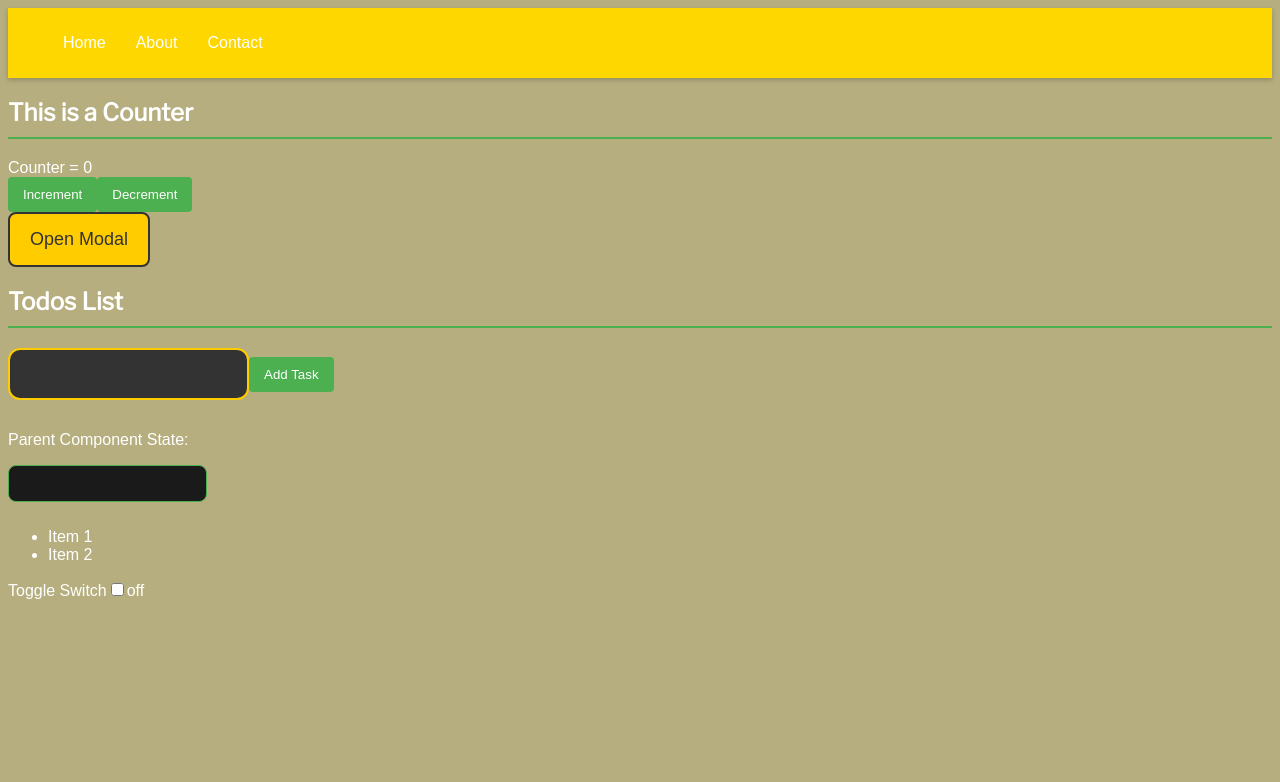
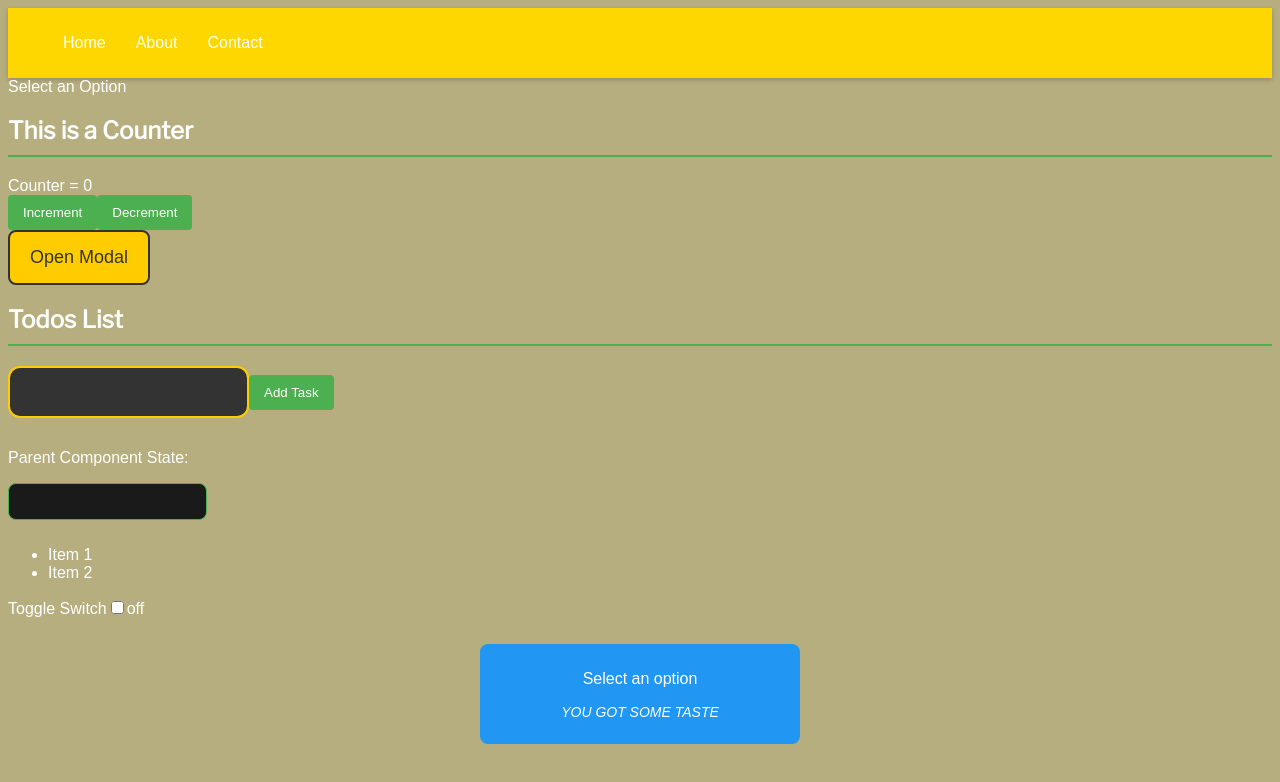
Before and after one commit to Musxeto/react-practice, a React (Create React App) app: page / in a window 1280 px wide. Shown: the top 782 px of the page. Built offline with nearby package versions, Linux system fonts and the light colour scheme; a web font is replaced by a local one.

Commit message:
Dropdown Menu

```diff
--- a/src/App.css
+++ b/src/App.css
@@ -185,3 +185,19 @@ input {
     border-color: #ffcc00;
     box-shadow: 0px 0px 5px rgba(255, 204, 0, 0.5);
 }
+.selected-option {
+    background-color: #2196F3; /* Blue color */
+    color: #fff;
+    padding: 10px;
+    margin-top: 20px;
+    border-radius: 8px;
+    text-align: center;
+    max-width: 300px; /* Adjust the width as needed */
+    margin: 20px auto; /* Center the component */
+  }
+
+  .funny-instructions {
+    font-style: italic;
+    font-size: 14px;
+    margin-top: 10px;
+  }
--- a/src/App.js
+++ b/src/App.js
@@ -1,23 +1,44 @@
 import './App.css';
+import React, { useState } from 'react';
 import Counter from './components/Counter/Counter.js';
 import TodosList from './components/todos-list/TodosList.js';
 import ParentComponent from './components/controlled-input/ParentComponent.js';
 import DataFetcher from './components/fetch-data/DataFetcher.js';
-import ToggleSwitch from './components/Day 4/ToggleSwtich.js'
+import ToggleSwitch from './components/Day 4/ToggleSwtich.js';
 import NavigationBar from './components/Day 4/NavigationBar.js';
 import Modal from './components/Day 4/Modal.js';
-
+import DropdownMenu from './components/Day 4/DropdownMenu.js';
 
 function App() {
+  const options = ['kENDRICK LAMAR', 'UZI', 'Carti', 'YE'];
+
+  // State to track the selected option in the App component
+  const [selectedOption, setSelectedOption] = useState(null);
+
+  // Handle the selection of an option
+  const handleSelect = (option) => {
+    // Update the selected option in the state
+    setSelectedOption(option);
+  };
+
   return (
     <div className="App">
       <NavigationBar />
+      {/* Pass options and handleSelect function as props */}
+      <DropdownMenu options={options} onSelect={handleSelect} />
       <Counter />
       <Modal />
       <TodosList />
       <ParentComponent />
       <DataFetcher />
       <ToggleSwitch />
+
+      <div className="selected-option">
+        <p>
+          {selectedOption ? `You selected: ${selectedOption}` : 'Select an option'}
+        </p>
+        <p className="funny-instructions">YOU GOT SOME TASTE</p>
+      </div>
     </div>
   );
 }
--- /dev/null
+++ b/src/components/Day 4/DropdownMenu.js
@@ -0,0 +1,42 @@
+import React, { useState } from 'react';
+
+function DropdownMenu({ options, onSelect }) {
+  const [isOpen, setIsOpen] = useState(false);
+  const [selectedOption, setSelectedOption] = useState(null);
+
+  const handleToggle = () => {
+    setIsOpen(!isOpen);
+  };
+
+  const handleSelect = (option) => {
+    setSelectedOption(option);
+    onSelect(option);
+    setIsOpen(false);
+  };
+
+  return (
+    <div className='custom-dropdown'>
+      <div className='dropdown-toggle-button' onClick={handleToggle}>
+        {selectedOption ? selectedOption : 'Select an Option'}
+      </div>
+      {isOpen && (
+        <ul className='dropdown-options-list'>
+          {options.map((option) => (
+            <li key={option} onClick={() => handleSelect(option)}>
+              {option}
+            </li>
+          ))}
+        </ul>
+      )}
+
+      {selectedOption && (
+        <div className='selected-option'>
+          <p>{selectedOption}</p>
+          <p className='funny-instructions'>Remove all, close all options, and enjoy!</p>
+        </div>
+      )}
+    </div>
+  );
+}
+
+export default DropdownMenu;
```
